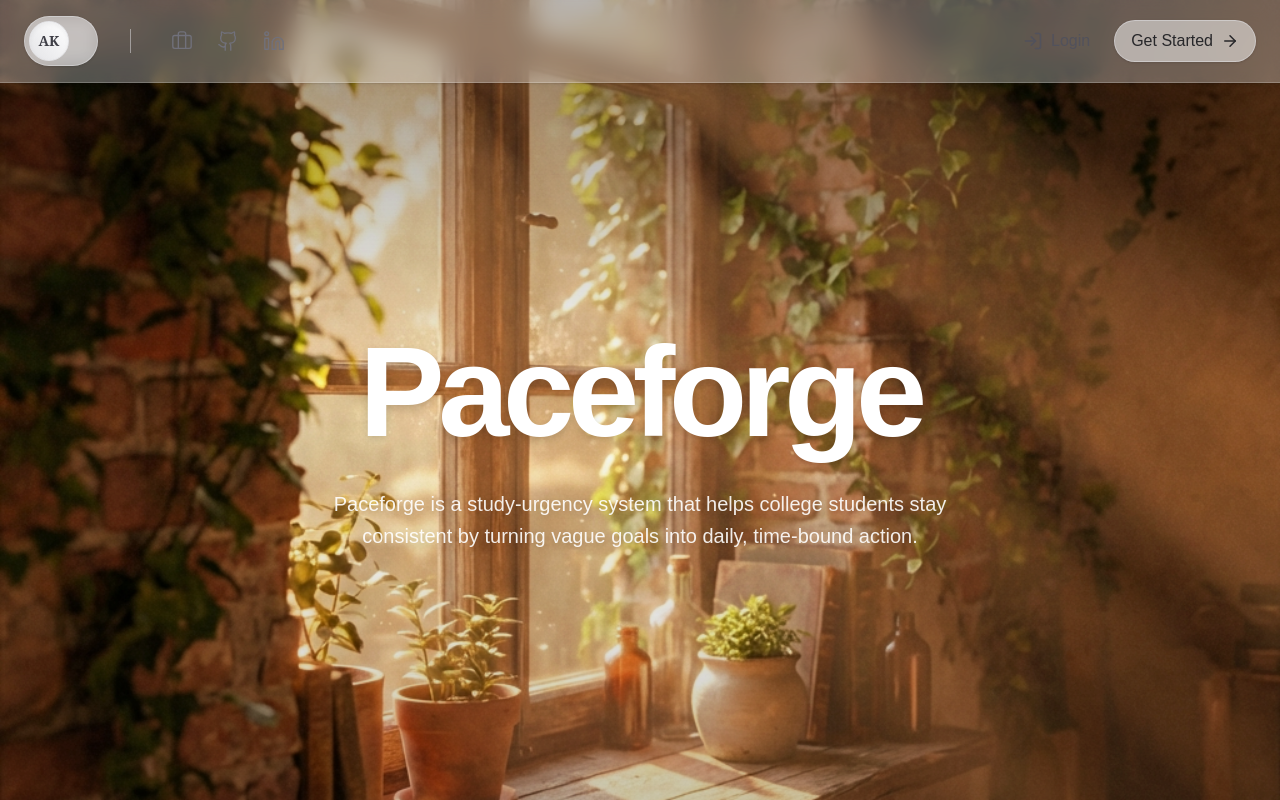
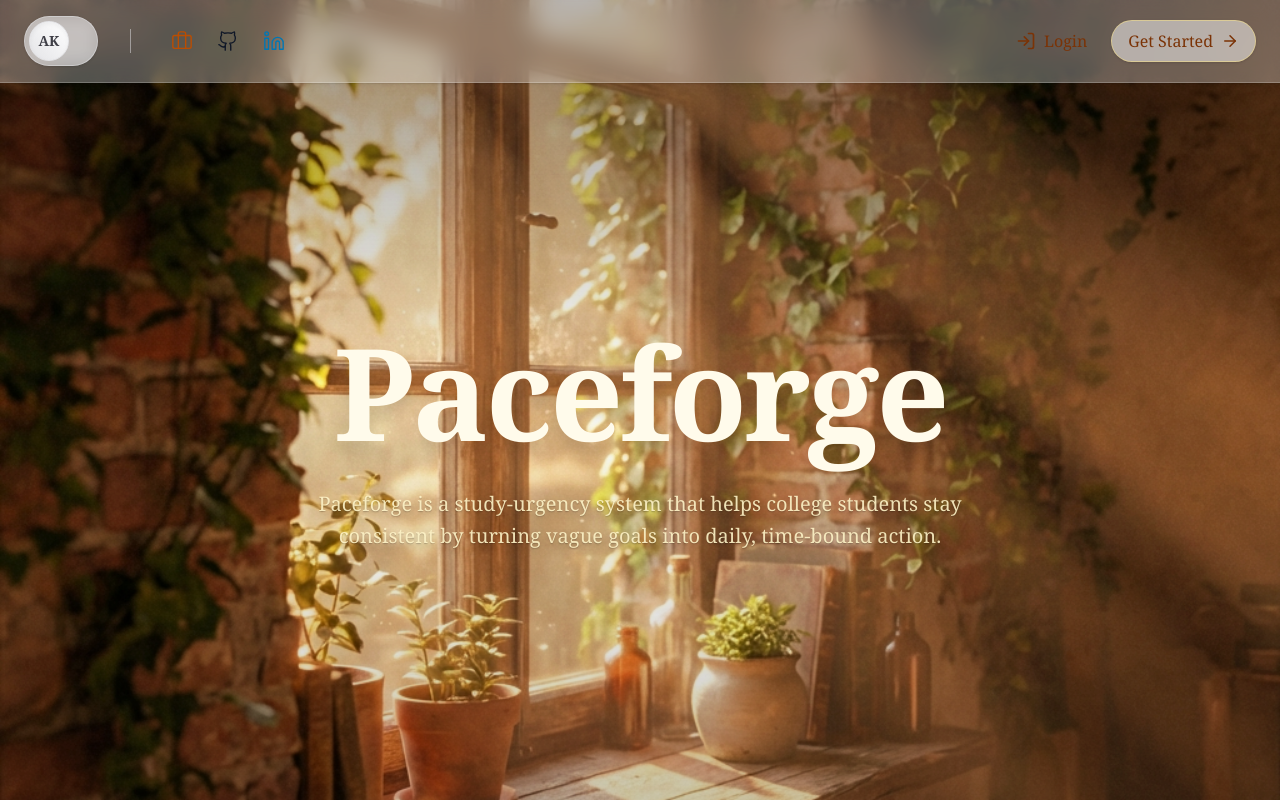
Before and after one commit to aasthakumari03/Paceforge, a Next.js app: page / in a window 1280 px wide. Built offline with nearby package versions, Linux system fonts and the light colour scheme.

Commit message:
Update fonts to Serif, colors to Warm Amber, and Social Icons to brand colors

```diff
--- a/src/app/page.tsx
+++ b/src/app/page.tsx
@@ -33,12 +33,12 @@ export default function Home() {
       <div className="relative z-10 flex flex-col items-center justify-center text-center px-4 max-w-4xl mx-auto space-y-8 mt-20">
 
         {/* Main Title - Paceforge */}
-        <h1 className="text-6xl md:text-8xl lg:text-9xl font-bold tracking-tighter text-white drop-shadow-lg select-none">
+        <h1 className="text-6xl md:text-8xl lg:text-9xl font-serif font-bold tracking-tight text-amber-50 drop-shadow-xl select-none">
           Paceforge
         </h1>
 
         {/* Description */}
-        <p className="text-lg md:text-xl text-white/90 font-medium max-w-2xl leading-relaxed drop-shadow-md">
+        <p className="text-lg md:text-xl text-amber-100/90 font-serif font-medium max-w-2xl leading-relaxed drop-shadow-lg text-shadow-sm">
           Paceforge is a study-urgency system that helps college students stay consistent by turning vague goals into daily, time-bound action.
         </p>
 
--- a/src/components/Navbar.tsx
+++ b/src/components/Navbar.tsx
@@ -20,14 +20,14 @@ export default function Navbar() {
             <div className="flex items-center gap-6">
                 <Link
                     href="/auth/login"
-                    className="flex items-center gap-2 text-sm font-medium text-zinc-600 hover:text-zinc-900 transition-colors"
+                    className="flex items-center gap-2 text-sm font-serif font-medium text-amber-900 hover:text-amber-950 transition-colors"
                 >
                     <LogIn size={20} />
                     <span className="text-base">Login</span>
                 </Link>
                 <Link
                     href="/auth/register"
-                    className="group flex items-center gap-2 px-4 py-2 rounded-full border border-zinc-200/50 bg-white/50 hover:bg-white text-sm font-medium text-zinc-800 shadow-sm hover:shadow-md transition-all duration-300"
+                    className="group flex items-center gap-2 px-4 py-2 rounded-full border border-amber-200/50 bg-white/50 hover:bg-white text-sm font-serif font-medium text-amber-900 shadow-sm hover:shadow-md transition-all duration-300"
                 >
                     <span className="text-base">Get Started</span>
                     <ArrowRight size={18} className="group-hover:translate-x-0.5 transition-transform" />
--- a/src/components/SocialIcons.tsx
+++ b/src/components/SocialIcons.tsx
@@ -4,18 +4,18 @@ import Link from 'next/link';
 
 export default function SocialIcons() {
     const icons = [
-        { Icon: Briefcase, href: '#portfolio', label: 'Portfolio' },
-        { Icon: Github, href: '#github', label: 'GitHub' },
-        { Icon: Linkedin, href: '#linkedin', label: 'LinkedIn' },
+        { Icon: Briefcase, href: '#portfolio', label: 'Portfolio', color: 'text-amber-700 hover:text-amber-900' },
+        { Icon: Github, href: '#github', label: 'GitHub', color: 'text-gray-900 hover:text-black' },
+        { Icon: Linkedin, href: '#linkedin', label: 'LinkedIn', color: 'text-[#0077b5] hover:text-[#005885]' },
     ];
 
     return (
         <div className="flex items-center gap-2">
-            {icons.map(({ Icon, href, label }) => (
+            {icons.map(({ Icon, href, label, color }) => (
                 <Link
                     key={label}
                     href={href}
-                    className="p-2 text-zinc-500 hover:text-zinc-900 transition-all duration-300 hover:scale-110 hover:bg-white/50 rounded-full"
+                    className={`p-2 transition-all duration-300 hover:scale-110 hover:bg-white/50 rounded-full ${color}`}
                     aria-label={label}
                 >
                     <Icon size={22} strokeWidth={1.5} />
```
